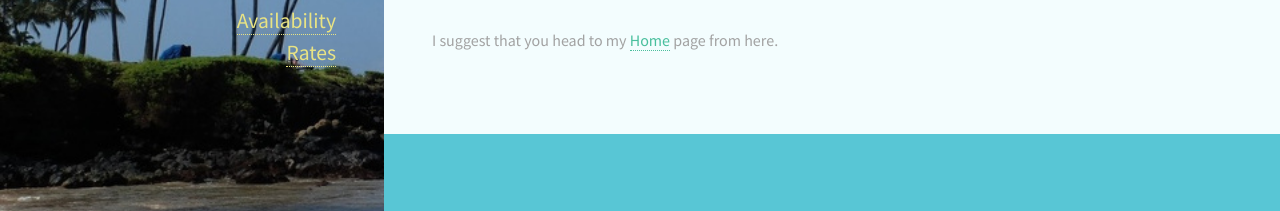
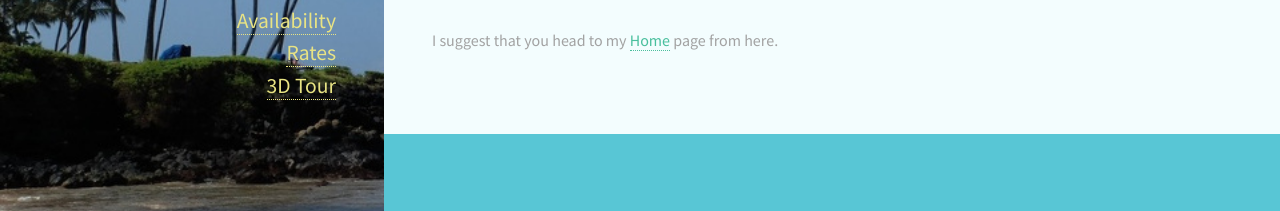
Before and after one commit to elua2304/elua2304.github.io, a plain HTML site: page 404.html in a window 1280 px wide. Shown: the part 294-505 px from the top of the page. Drawn offline with Linux system fonts and the light colour scheme; a web font is replaced by a local one.

Commit message:
add 3D tour

```diff
--- a/404.html
+++ b/404.html
@@ -55,6 +55,8 @@ Free for personal and commercial use under the CCA 3.0 license (html5up.net/lice
             <li><a id="Availability" href="#">Availability</a></li>
 
             <li><a id="Rates" href="#">Rates</a></li>
+
+            <li><a id="3D Tour" href="https://my.matterport.com/show/?m=tBpayDDH9Gs&amp;utm_source=4">3D Tour</a></li>
 
 			</ul>
 		</nav>
```
Also changed, not shown: categories/index.html (+2 -0 lines), index.html (+2 -0 lines), tags/index.html (+2 -0 lines).
